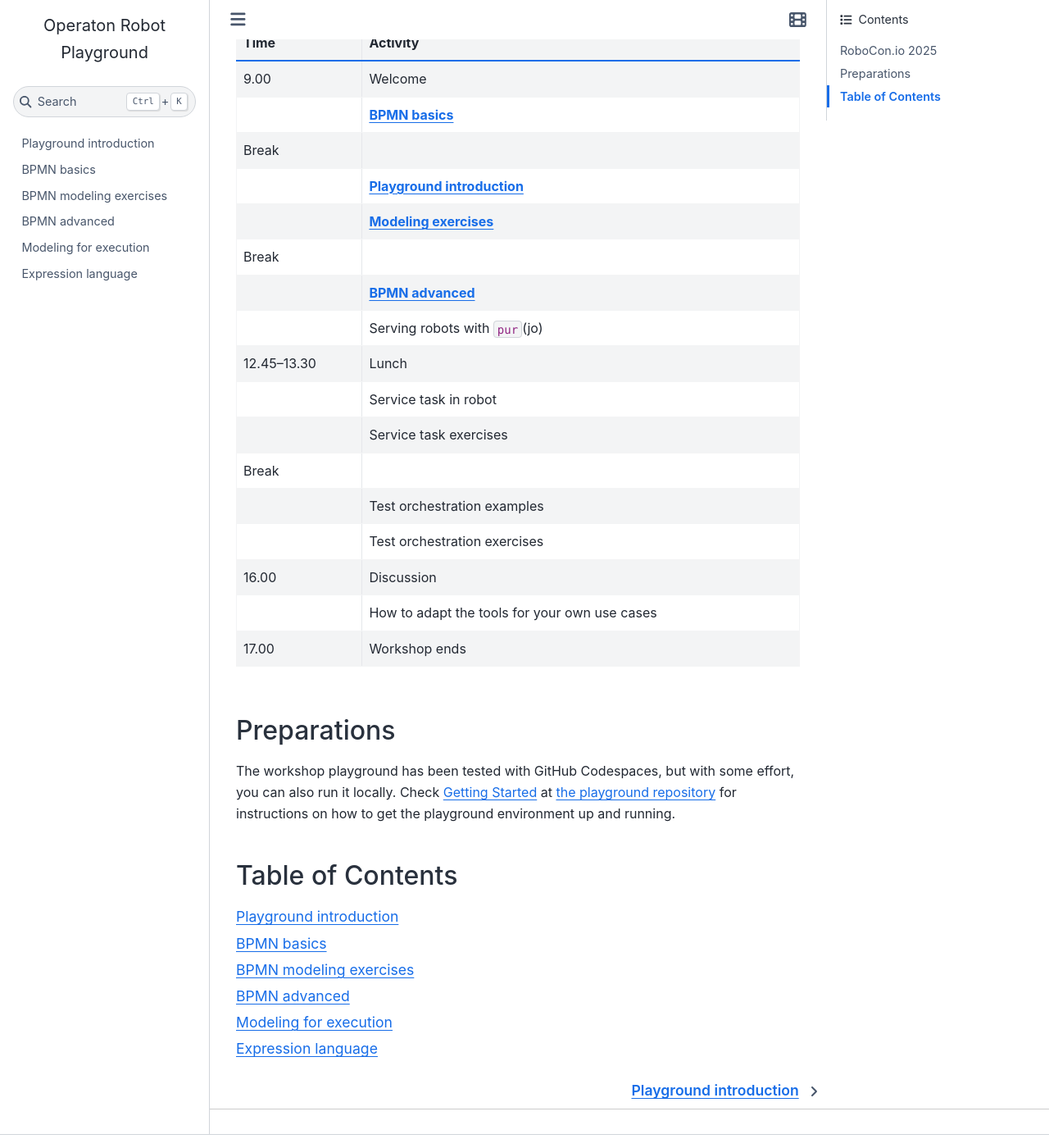
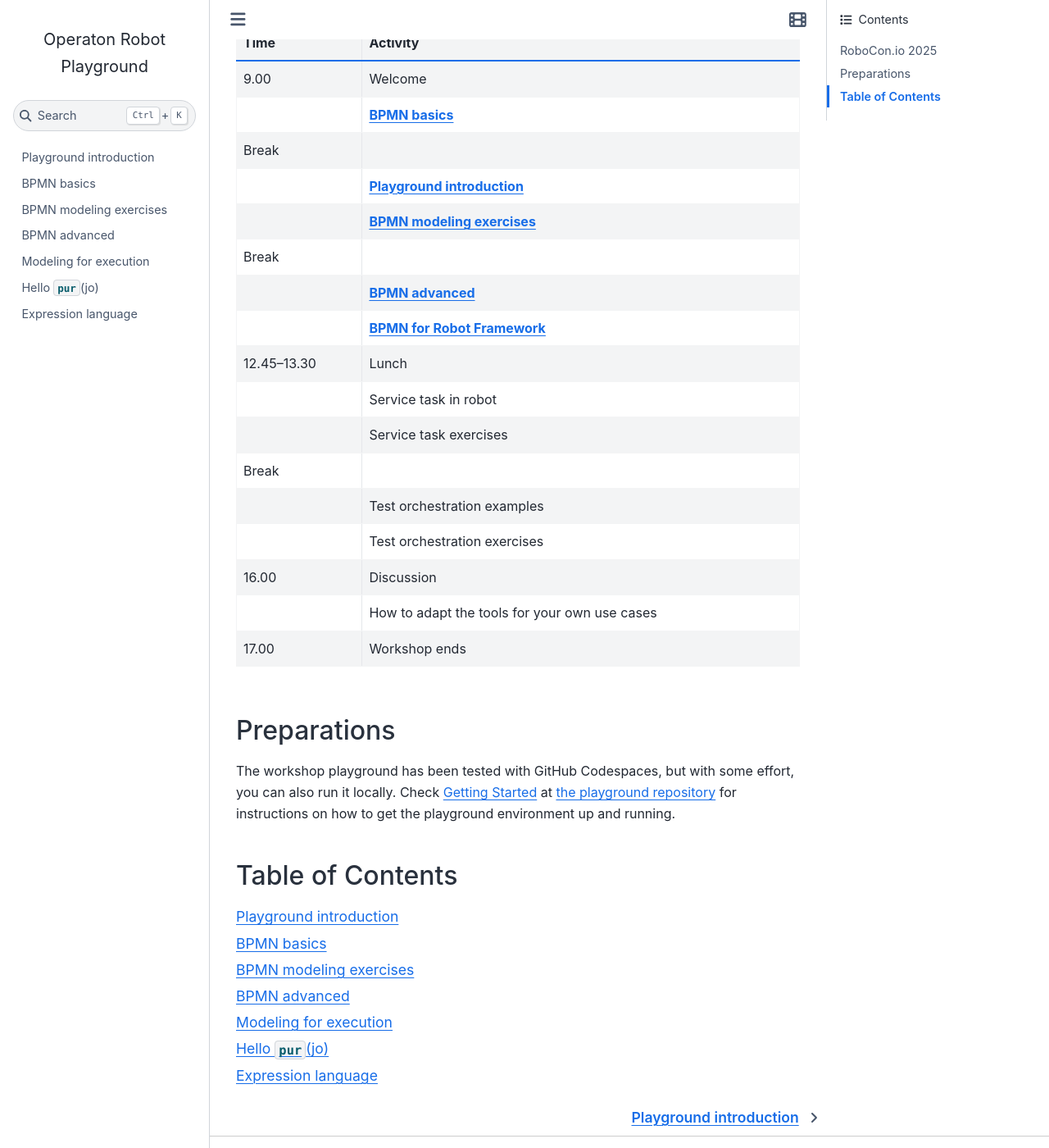
Before and after one commit to datakurre/operaton-robot-playground, a Sphinx documentation site: the page built from docs/index.md, in a window 1280 px wide and 1400 px high, scrolled down 803 px. Shown: the whole window at 82% size. Built offline with Sphinx 7.4.7 and the Sphinx Book theme 1.1.4, drawn with Linux system fonts in a browser that asks for light colours; a script that is not in the unit is left out.

Commit message:
Update agenda

```diff
--- a/docs/index.md
+++ b/docs/index.md
@@ -19,10 +19,10 @@ This documentation accompanies a playground, which you can open in [GitHub Codes
 |               | **[BPMN basics](bpmn/index.md)**      |
 | Break         |                                       |
 |               | **[Playground introduction](playground/index.md)**      |
-|               | **[Modeling exercises](modeling/index.md)** |
+|               | **[BPMN modeling exercises](modeling/index.md)** |
 | Break         |                                       |
 |               | **[BPMN advanced](bpmn/advanced.md)** |
-|               | Serving robots with `pur`(jo)         |
+|               | **[BPMN for Robot Framework](purjo/index.md)** |
 | 12.45--13.30  | Lunch                                 |
 |               | Service task in robot                 |
 |               | Service task exercises                |
```
Also changed, not shown: other parts of docs/index.md (+1 -0 lines), docs/purjo/index.md (added, +3 -0 lines).
